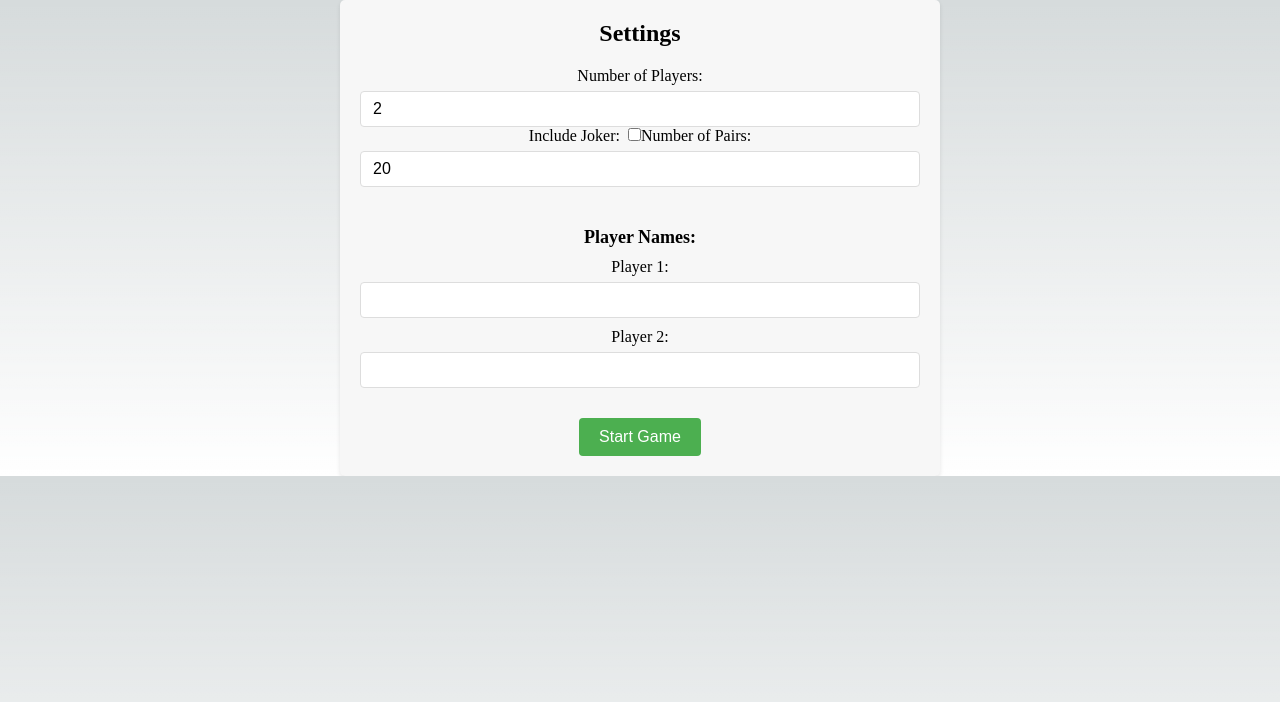
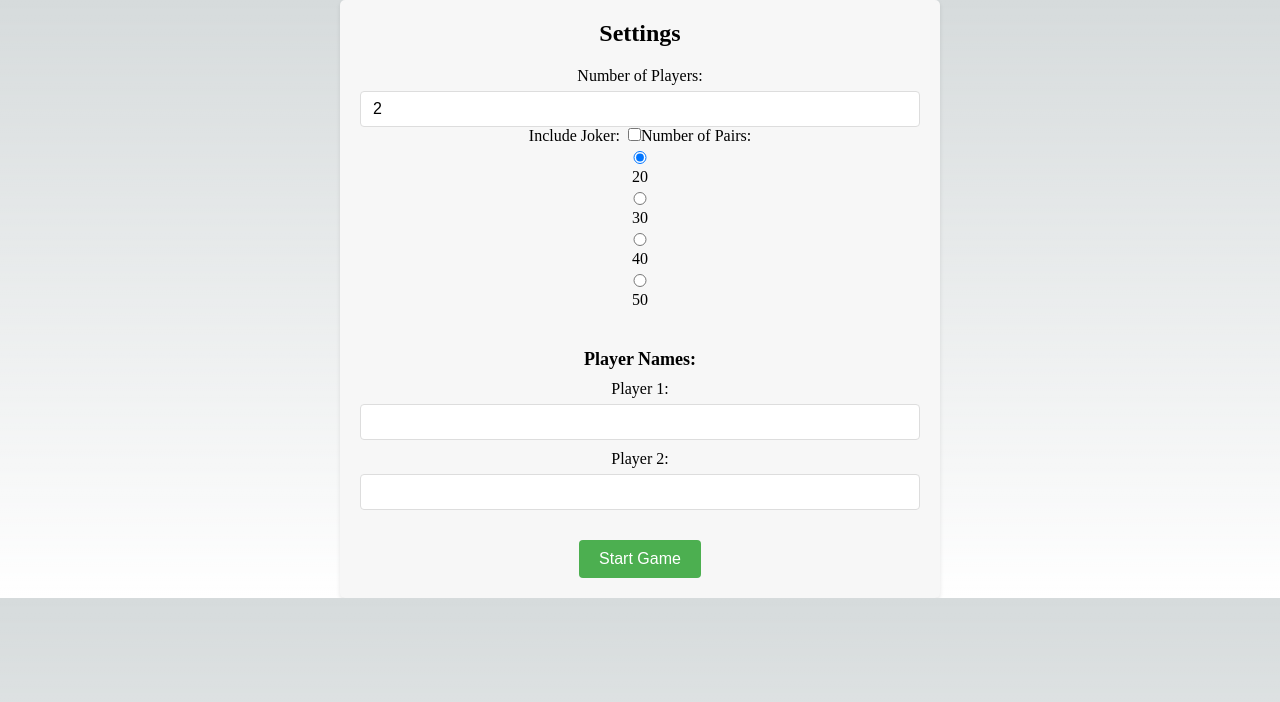
Before and after one commit to kobanagc/concentration-app, a Next.js app in the folder src/: page /config in a window 1280 px wide. Shown: the top 702 px of the page. Built offline with nearby package versions, Linux system fonts and the light colour scheme.

Commit message:
🎨 change numPairs input

```diff
--- a/src/pages/config.tsx
+++ b/src/pages/config.tsx
@@ -9,6 +9,7 @@ const Config = () => {
   const [numPairs, setNumPairs] = useState<number>(20);
   const [playerNames, setPlayerNames] = useState<string[]>(numPlayers ? Array(numPlayers).fill('') : []);
   const router = useRouter();
+  const numPairsOptions = [20, 30, 40, 50];
 
   const handleNumPlayersChange = (event: React.ChangeEvent<HTMLInputElement>) => {
     const value = parseInt(event.target.value);
@@ -87,13 +88,20 @@ const Config = () => {
 
           <label>
             Number of Pairs:
-            <input
-              type="number"
-              value={numPairs}
-              onChange={(event) => setNumPairs(parseInt(event.target.value))}
-              min="10"
-              className={styles.input}
-            />
+            {numPairsOptions.map((npo) => (
+              <>
+                <input
+                  key={npo}
+                  type="radio"
+                  name="numPairs"
+                  value={npo}
+                  defaultChecked={npo === 20}
+                  onChange={(event) => setNumPairs(npo)}
+                  className={styles.input}
+                />
+                {npo}
+              </>
+            ))}
           </label>
 
           <h2 className={styles.subtitle}>Player Names:</h2>
```
